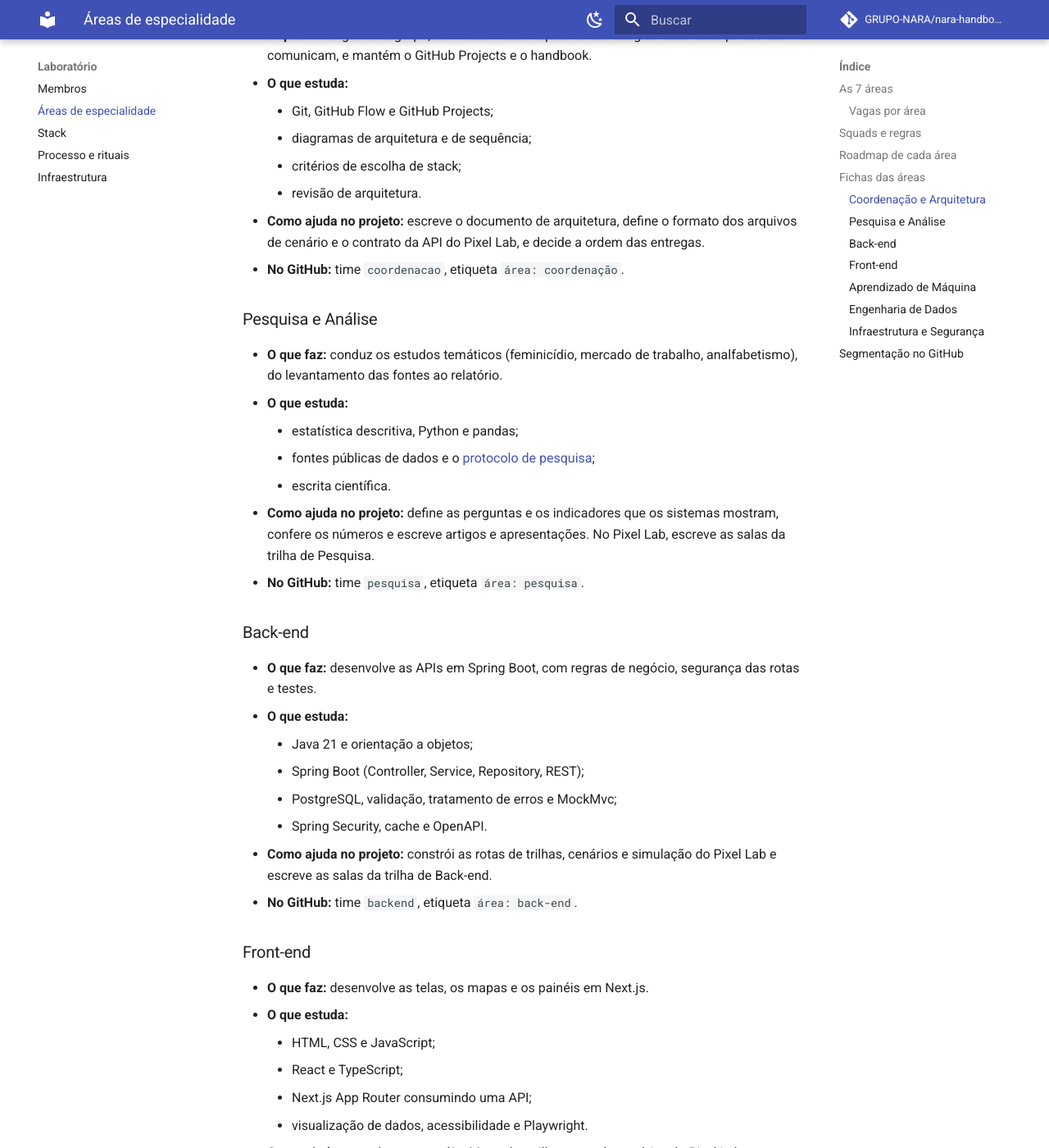
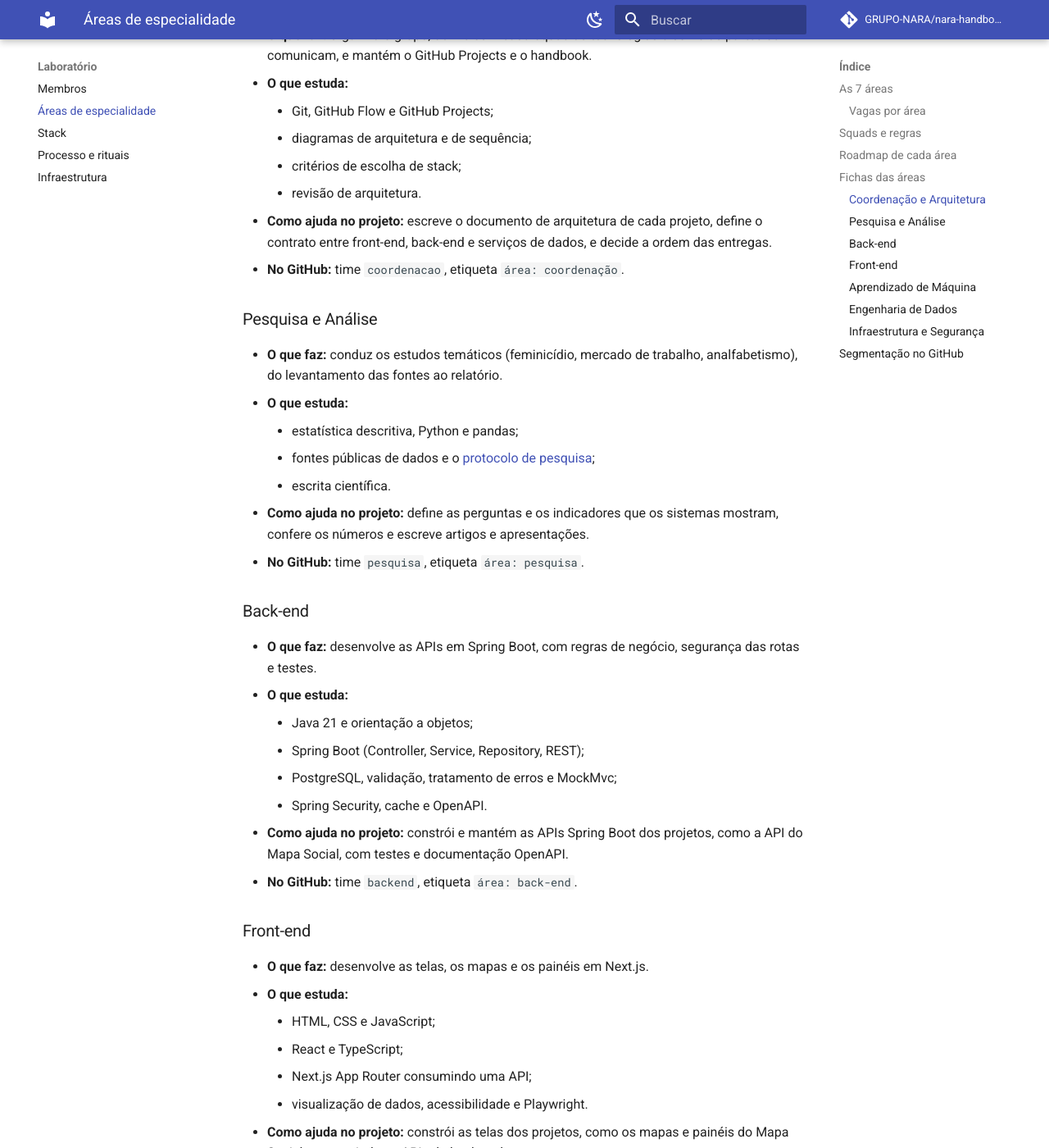
Before and after one commit to GRUPO-NARA/nara-handbook, an MkDocs documentation site: the page built from docs/laboratorio/areas.md, in a window 1280 px wide and 1400 px high, scrolled down 3694 px. Shown: the whole window at 82% size. Built offline with MkDocs 1.6.1 and Material for MkDocs 9.7.7, drawn with Linux system fonts in a browser that asks for light colours; comment, search, counter and statistics services are not loaded; some of the changed text lies outside the part shown.

Commit message:
docs: áreas dos membros por especialidade, GitHub dos membros, novo endereço do site e link do evento das pesquisas
Co-Authored-By: Claude Opus 5.5 <noreply@anthropic.com>
Claude-Session: https://claude.ai/code/session_01BnLS3vY5JntDgEbjf4BX9L

```diff
--- a/docs/laboratorio/areas.md
+++ b/docs/laboratorio/areas.md
@@ -86,7 +86,7 @@ Cada ficha diz o que faz quem é selecionado para a área, o que precisa estudar
     - diagramas de arquitetura e de sequência;
     - critérios de escolha de stack;
     - revisão de arquitetura.
-- **Como ajuda no projeto:** escreve o documento de arquitetura, define o formato dos arquivos de cenário e o contrato da API do Pixel Lab, e decide a ordem das entregas.
+- **Como ajuda no projeto:** escreve o documento de arquitetura de cada projeto, define o contrato entre front-end, back-end e serviços de dados, e decide a ordem das entregas.
 - **No GitHub:** time `coordenacao`, etiqueta `área: coordenação`.
 
 ### Pesquisa e Análise
@@ -96,7 +96,7 @@ Cada ficha diz o que faz quem é selecionado para a área, o que precisa estudar
     - estatística descritiva, Python e pandas;
     - fontes públicas de dados e o [protocolo de pesquisa](../pesquisa/protocolo.md);
     - escrita científica.
-- **Como ajuda no projeto:** define as perguntas e os indicadores que os sistemas mostram, confere os números e escreve artigos e apresentações. No Pixel Lab, escreve as salas da trilha de Pesquisa.
+- **Como ajuda no projeto:** define as perguntas e os indicadores que os sistemas mostram, confere os números e escreve artigos e apresentações.
 - **No GitHub:** time `pesquisa`, etiqueta `área: pesquisa`.
 
 ### Back-end
@@ -107,7 +107,7 @@ Cada ficha diz o que faz quem é selecionado para a área, o que precisa estudar
     - Spring Boot (Controller, Service, Repository, REST);
     - PostgreSQL, validação, tratamento de erros e MockMvc;
     - Spring Security, cache e OpenAPI.
-- **Como ajuda no projeto:** constrói as rotas de trilhas, cenários e simulação do Pixel Lab e escreve as salas da trilha de Back-end.
+- **Como ajuda no projeto:** constrói e mantém as APIs Spring Boot dos projetos, como a API do Mapa Social, com testes e documentação OpenAPI.
 - **No GitHub:** time `backend`, etiqueta `área: back-end`.
 
 ### Front-end
@@ -118,7 +118,7 @@ Cada ficha diz o que faz quem é selecionado para a área, o que precisa estudar
     - React e TypeScript;
     - Next.js App Router consumindo uma API;
     - visualização de dados, acessibilidade e Playwright.
-- **Como ajuda no projeto:** constrói o Mapa das trilhas e a sala genérica do Pixel Lab, que desenha qualquer cenário a partir do arquivo dele.
+- **Como ajuda no projeto:** constrói as telas dos projetos, como os mapas e painéis do Mapa Social, consumindo as APIs do back-end.
 - **No GitHub:** time `frontend`, etiqueta `área: front-end`.
 
 ### Aprendizado de Máquina
@@ -129,7 +129,7 @@ Cada ficha diz o que faz quem é selecionado para a área, o que precisa estudar
     - scikit-learn;
     - avaliação e validação de modelos;
     - FastAPI para servir modelos.
-- **Como ajuda no projeto:** mantém os modelos do VizuData e a API Python do Mapa Social. No Pixel Lab, escreve as salas da trilha de Aprendizado de Máquina.
+- **Como ajuda no projeto:** mantém os modelos do VizuData e a API Python do Mapa Social.
 - **No GitHub:** time `machine-learning`, etiqueta `área: aprendizado de máquina`.
 
 ### Engenharia de Dados
@@ -140,7 +140,7 @@ Cada ficha diz o que faz quem é selecionado para a área, o que precisa estudar
     - PostgreSQL (chaves, índices, consultas);
     - pipelines ETL com pandas e SQLAlchemy;
     - carga sem interrupção e agendamento.
-- **Como ajuda no projeto:** mantém o pipeline do Mapa Social. No Pixel Lab, modela o banco de progresso da fase 2.
+- **Como ajuda no projeto:** mantém o pipeline do Mapa Social e modela os bancos PostgreSQL dos projetos.
 - **No GitHub:** time `engenharia-de-dados`, etiqueta `área: engenharia de dados`.
 
 ### Infraestrutura e Segurança
@@ -151,7 +151,7 @@ Cada ficha diz o que faz quem é selecionado para a área, o que precisa estudar
     - Docker e Docker Compose;
     - GitHub Actions e Coolify;
     - OWASP Top 10, gestão de segredos e monitoramento.
-- **Como ajuda no projeto:** monta a CI, os Dockerfiles e o deploy do Pixel Lab no Coolify, e revisa a segurança de todos os projetos.
+- **Como ajuda no projeto:** monta a CI, os Dockerfiles e o deploy dos projetos no Coolify, e revisa a segurança de todos eles.
 - **No GitHub:** time `infra-seguranca`, etiqueta `área: infra e segurança`.
 
 ## Segmentação no GitHub
```
Also changed, not shown: docs/pesquisa/index.md (+3 -0 lines), main.py (+5 -5 lines), 2 other files.
